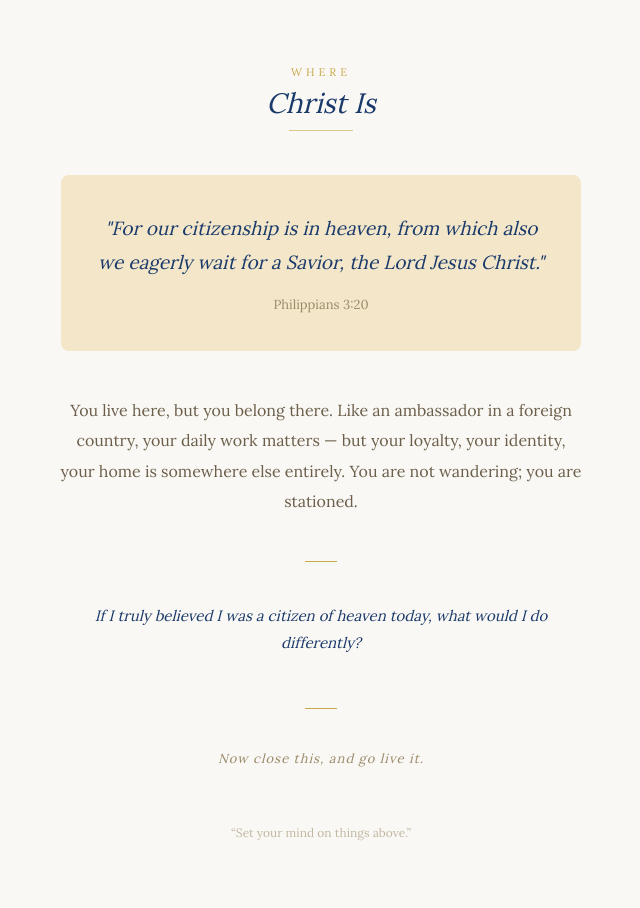
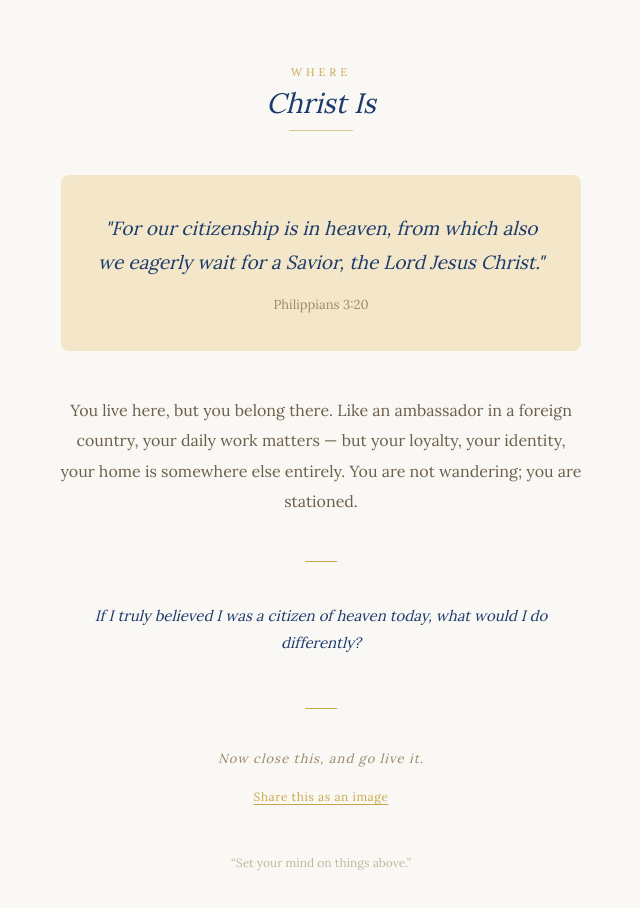
Before and after one commit to jgsmarcano88/wherechristis, a Next.js app: page / in a window 1280 px wide. Shown: the top 908 px of the page, without its empty margins (319-959 px from the left). Built offline with nearby package versions, Linux system fonts and the light colour scheme.

Commit message:
Add share-as-image feature with meditation

```diff
--- /dev/null
+++ b/app/components/ShareButton.js
@@ -0,0 +1,192 @@
+"use client";
+
+import { useState } from "react";
+
+export default function ShareButton({ verse, reference, meditation }) {
+  const [saving, setSaving] = useState(false);
+
+  async function handleShare() {
+    setSaving(true);
+
+    const w = 1080;
+    const tempCanvas = document.createElement("canvas");
+    tempCanvas.width = w;
+    tempCanvas.height = 100;
+    const tempCtx = tempCanvas.getContext("2d");
+
+    /* Measure verse lines */
+    tempCtx.font = 'italic 36px "Georgia", serif';
+    const verseClean = verse.replace(/^"|"$/g, "");
+    const cardInner = w - 240;
+    const verseLines = wrapText(tempCtx, verseClean, cardInner);
+
+    /* Measure meditation lines */
+    tempCtx.font = '28px "Georgia", serif';
+    const medLines = wrapText(tempCtx, meditation, w - 200);
+
+    /* Calculate dynamic height */
+    const verseLineH = 52;
+    const medLineH = 44;
+    const versePad = 70;
+    const refGap = 40;
+    const cardH = versePad + verseLines.length * verseLineH + refGap + 30 + versePad;
+    const cardY = 220;
+    const dividerY = cardY + cardH + 50;
+    const medStartY = dividerY + 50;
+    const divider2Y = medStartY + medLines.length * medLineH + 40;
+    const h = divider2Y + 110;
+
+    /* Create final canvas */
+    const canvas = document.createElement("canvas");
+    canvas.width = w;
+    canvas.height = h;
+    const ctx = canvas.getContext("2d");
+
+    /* Parchment background */
+    ctx.fillStyle = "#FAF8F4";
+    ctx.fillRect(0, 0, w, h);
+
+    /* Logo text — WHERE */
+    ctx.fillStyle = "#C9A84C";
+    ctx.font = '24px "Georgia", serif';
+    ctx.textAlign = "center";
+    ctx.letterSpacing = "6px";
+    ctx.fillText("WHERE", w / 2, 100);
+
+    /* Logo text — Christ Is */
+    ctx.fillStyle = "#1A3A6B";
+    ctx.font = 'italic 52px "Georgia", serif';
+    ctx.letterSpacing = "0px";
+    ctx.fillText("Christ Is", w / 2, 160);
+
+    /* Gold line under logo */
+    ctx.strokeStyle = "#C9A84C";
+    ctx.lineWidth = 1;
+    ctx.globalAlpha = 0.6;
+    ctx.beginPath();
+    ctx.moveTo(w / 2 - 40, 180);
+    ctx.lineTo(w / 2 + 40, 180);
+    ctx.stroke();
+    ctx.globalAlpha = 1;
+
+    /* Dawn-light glow card */
+    const cardX = 80;
+    const cardW = w - 160;
+    const radius = 16;
+    ctx.fillStyle = "#F4E7C9";
+    ctx.beginPath();
+    ctx.moveTo(cardX + radius, cardY);
+    ctx.lineTo(cardX + cardW - radius, cardY);
+    ctx.quadraticCurveTo(cardX + cardW, cardY, cardX + cardW, cardY + radius);
+    ctx.lineTo(cardX + cardW, cardY + cardH - radius);
+    ctx.quadraticCurveTo(cardX + cardW, cardY + cardH, cardX + cardW - radius, cardY + cardH);
+    ctx.lineTo(cardX + radius, cardY + cardH);
+    ctx.quadraticCurveTo(cardX, cardY + cardH, cardX, cardY + cardH - radius);
+    ctx.lineTo(cardX, cardY + radius);
+    ctx.quadraticCurveTo(cardX, cardY, cardX + radius, cardY);
+    ctx.closePath();
+    ctx.fill();
+
+    /* Verse text */
+    ctx.fillStyle = "#1A3A6B";
+    ctx.font = 'italic 36px "Georgia", serif';
+    ctx.textAlign = "center";
+    const verseStartY = cardY + versePad;
+    verseLines.forEach((line, i) => {
+      ctx.fillText(line, w / 2, verseStartY + i * verseLineH);
+    });
+
+    /* Reference */
+    ctx.fillStyle = "#9A8A6A";
+    ctx.font = '24px "Georgia", serif';
+    const refY = verseStartY + verseLines.length * verseLineH + refGap;
+    ctx.fillText(reference, w / 2, refY);
+
+    /* Gold divider between card and meditation */
+    ctx.strokeStyle = "#C9A84C";
+    ctx.lineWidth = 1;
+    ctx.beginPath();
+    ctx.moveTo(w / 2 - 24, dividerY);
+    ctx.lineTo(w / 2 + 24, dividerY);
+    ctx.stroke();
+
+    /* Meditation text */
+    ctx.fillStyle = "#6B5E4A";
+    ctx.font = '28px "Georgia", serif';
+    ctx.textAlign = "center";
+    medLines.forEach((line, i) => {
+      ctx.fillText(line, w / 2, medStartY + i * medLineH);
+    });
+
+    /* Gold divider below meditation */
+    ctx.strokeStyle = "#C9A84C";
+    ctx.lineWidth = 1;
+    ctx.beginPath();
+    ctx.moveTo(w / 2 - 24, divider2Y);
+    ctx.lineTo(w / 2 + 24, divider2Y);
+    ctx.stroke();
+
+    /* Site URL */
+    ctx.fillStyle = "#9A8A6A";
+    ctx.font = '22px "Georgia", serif';
+    ctx.globalAlpha = 0.6;
+    ctx.fillText("wherechristis.com", w / 2, h - 52);
+    ctx.globalAlpha = 1;
+
+    /* Tagline */
+    ctx.fillStyle = "#9A8A6A";
+    ctx.font = 'italic 20px "Georgia", serif';
+    ctx.globalAlpha = 0.4;
+    ctx.fillText("\u201CSet your mind on things above.\u201D", w / 2, h - 22);
+    ctx.globalAlpha = 1;
+
+    /* Download */
+    const link = document.createElement("a");
+    link.download = "where-christ-is-today.png";
+    link.href = canvas.toDataURL("image/png");
+    link.click();
+
+    setSaving(false);
+  }
+
+  return (
+    <button
+      onClick={handleShare}
+      disabled={saving}
+      style={{
+        background: "none",
+        border: "none",
+        color: "var(--gold)",
+        fontSize: "12px",
+        fontFamily: "inherit",
+        cursor: "pointer",
+        padding: "8px 16px",
+        marginTop: "12px",
+        letterSpacing: "0.5px",
+        textDecoration: "underline",
+        textUnderlineOffset: "3px",
+      }}
+    >
+      {saving ? "Saving..." : "Share this as an image"}
+    </button>
+  );
+}
+
+/* Helper: wrap text into lines that fit a max width */
+function wrapText(ctx, text, maxWidth) {
+  const words = text.split(" ");
+  const lines = [];
+  let current = "";
+
+  for (const word of words) {
+    const test = current ? current + " " + word : word;
+    if (ctx.measureText(test).width > maxWidth) {
+      lines.push(current);
+      current = word;
+    } else {
+      current = test;
+    }
+  }
+  if (current) lines.push(current);
+  return lines;
+}
--- a/app/page.js
+++ b/app/page.js
@@ -1,4 +1,5 @@
 import entries from "./data/entries.js";
+import ShareButton from "./components/ShareButton.js";
 
 export default function Home() {
   /* Pick today's entry by cycling through the 30 entries based on the date */
@@ -155,12 +156,19 @@ export default function Home() {
           Now close this, and go live it.
         </p>
 
+        {/* Quiet share link */}
+        <ShareButton
+          verse={today.verse}
+          reference={today.reference}
+          meditation={today.meditation}
+        />
+
         {/* Tagline at the very bottom */}
         <p
           style={{
             fontSize: "12px",
             color: "var(--muted)",
-            marginTop: "56px",
+            marginTop: "40px",
             opacity: 0.6,
           }}
         >
```
